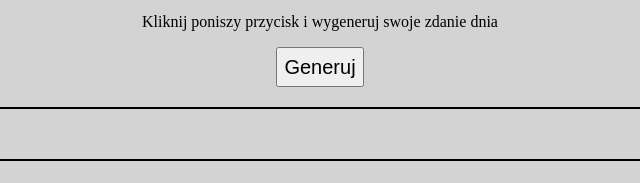
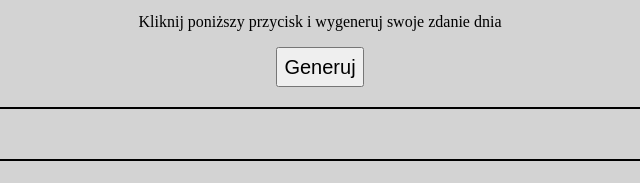
Before and after one commit to patryknowak94/Generator-tekst-w-Korwinna-Mikke, a plain HTML site: page index.html in a window 1280 px wide. Shown: the part 225-408 px from the top of the page, 320-960 px from the left. Drawn offline with Linux system fonts and the light colour scheme.

Commit message:
spelling error correction

```diff
--- a/index.html
+++ b/index.html
@@ -10,7 +10,7 @@
 <body>
     <h1>Generator głupich zdań Janusza Korwin-Mikke</h1>
     <div class="janusz"><img src="https://upload.wikimedia.org/wikipedia/commons/2/21/Janusz_Korwin-Mikke_Sejm_2016.JPG" alt="Janusz_Korwin-Mikke_Sejm_2016"></div>
-    <p>Kliknij poniszy przycisk i wygeneruj swoje zdanie dnia</p>
+    <p>Kliknij poniższy przycisk i wygeneruj swoje zdanie dnia</p>
     <div class="generuj"><button onclick="zdanie()">Generuj</button></div>
     <h2></h2>
 </body>
```
